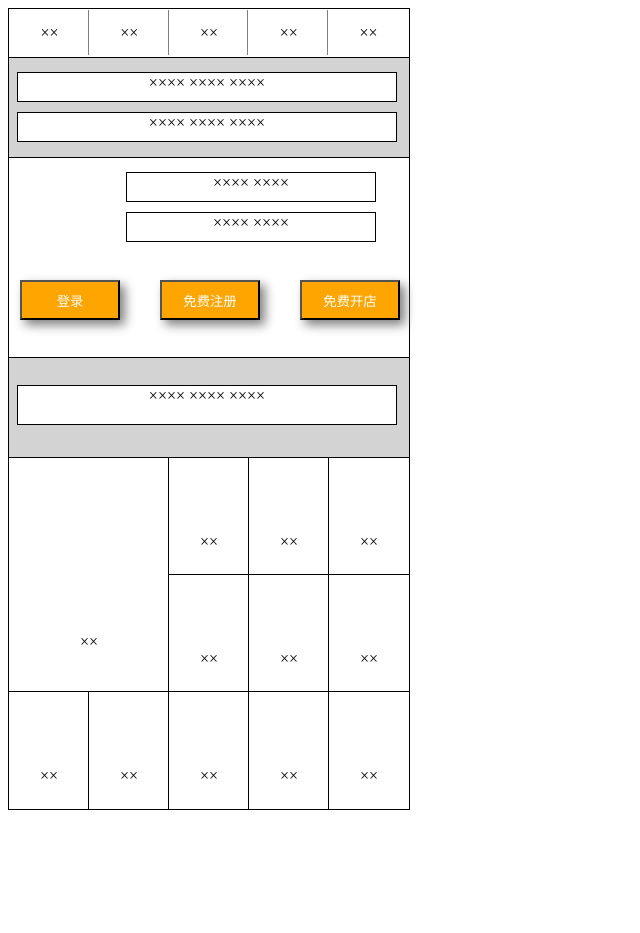
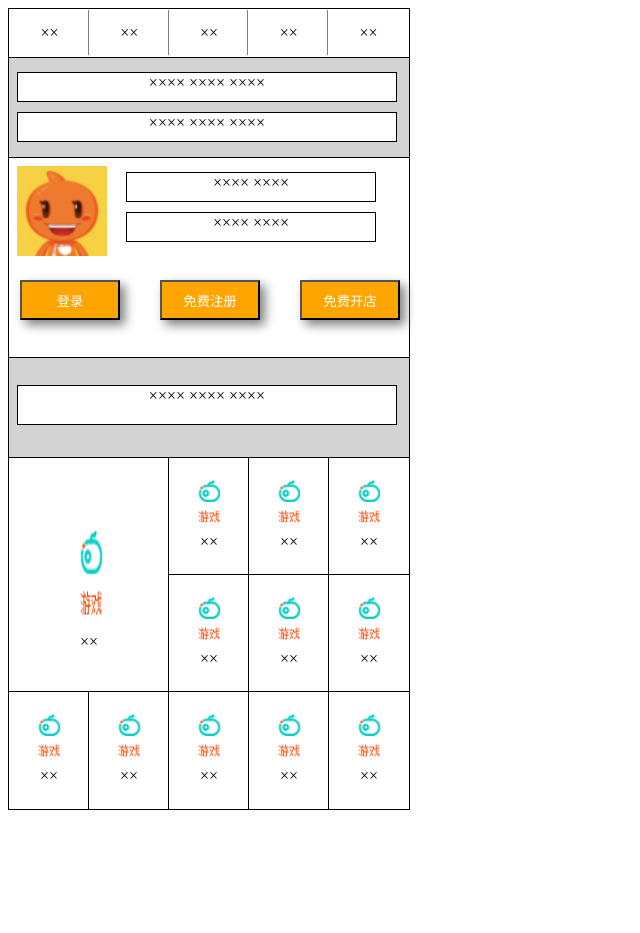
Before and after one commit to wengzechao/wengzechao.github.com, a plain HTML site: page EX03.html in a window 1280 px wide. Shown: the whole page, without its empty margins (0-640 px from the left). Drawn offline with Linux system fonts and the light colour scheme.

Commit message:
change EX03_pic

```diff
--- a/css/EX03.css
+++ b/css/EX03.css
@@ -86,7 +86,7 @@
 	height: 90px;
 	top: 6px;
 	left: 6px;
-	background-image: url(/web/picture/b.jpg);
+	background-image: url(/picture/b.jpg);
 	background-size: 100% 100%;
 	float: left;
 }
@@ -191,7 +191,7 @@
 	height: 120px;
 	left: 50px;
 	top: 50px;
-	background-image: url(/web/picture/s.png);
+	background-image: url(/picture/s.png);
 	background-size: 100% 100%;
 }
 #t51_2{
@@ -221,7 +221,7 @@
 	height: 60px;
 	left: 8px;
 	top: 10px;
-	background-image: url(/web/picture/s.png);
+	background-image: url(/picture/s.png);
 	background-size: 100% 100%;
 }
 #t52_2{
@@ -251,7 +251,7 @@
 	height: 60px;
 	left: 8px;
 	top: 10px;
-	background-image: url(/web/picture/s.png);
+	background-image: url(/picture/s.png);
 	background-size: 100% 100%;
 }
 #t53_2{
@@ -281,7 +281,7 @@
 	height: 60px;
 	left: 8px;
 	top: 10px;
-	background-image: url(/web/picture/s.png);
+	background-image: url(/picture/s.png);
 	background-size: 100% 100%;
 }
 #t54_2{
@@ -311,7 +311,7 @@
 	height: 60px;
 	left: 8px;
 	top: 10px;
-	background-image: url(/web/picture/s.png);
+	background-image: url(/picture/s.png);
 	background-size: 100% 100%;
 }
 #t55_2{
@@ -340,7 +340,7 @@
 	height: 60px;
 	left: 8px;
 	top: 10px;
-	background-image: url(/web/picture/s.png);
+	background-image: url(/picture/s.png);
 	background-size: 100% 100%;
 }
 #t56_2{
@@ -369,7 +369,7 @@
 	height: 60px;
 	left: 8px;
 	top: 10px;
-	background-image: url(/web/picture/s.png);
+	background-image: url(/picture/s.png);
 	background-size: 100% 100%;
 }
 #t57_2{
@@ -398,7 +398,7 @@
 	height: 60px;
 	left: 8px;
 	top: 10px;
-	background-image: url(/web/picture/s.png);
+	background-image: url(/picture/s.png);
 	background-size: 100% 100%;
 }
 #t58_2{
@@ -427,7 +427,7 @@
 	height: 60px;
 	left: 8px;
 	top: 10px;
-	background-image: url(/web/picture/s.png);
+	background-image: url(/picture/s.png);
 	background-size: 100% 100%;
 }
 #t59_2{
@@ -456,7 +456,7 @@
 	height: 60px;
 	left: 8px;
 	top: 10px;
-	background-image: url(/web/picture/s.png);
+	background-image: url(/picture/s.png);
 	background-size: 100% 100%;
 }
 #t510_2{
@@ -485,7 +485,7 @@
 	height: 60px;
 	left: 8px;
 	top: 10px;
-	background-image: url(/web/picture/s.png);
+	background-image: url(/picture/s.png);
 	background-size: 100% 100%;
 }
 #t511_2{
@@ -514,7 +514,7 @@
 	height: 60px;
 	left: 8px;
 	top: 10px;
-	background-image: url(/web/picture/s.png);
+	background-image: url(/picture/s.png);
 	background-size: 100% 100%;
 }
 #t512_2{
```
